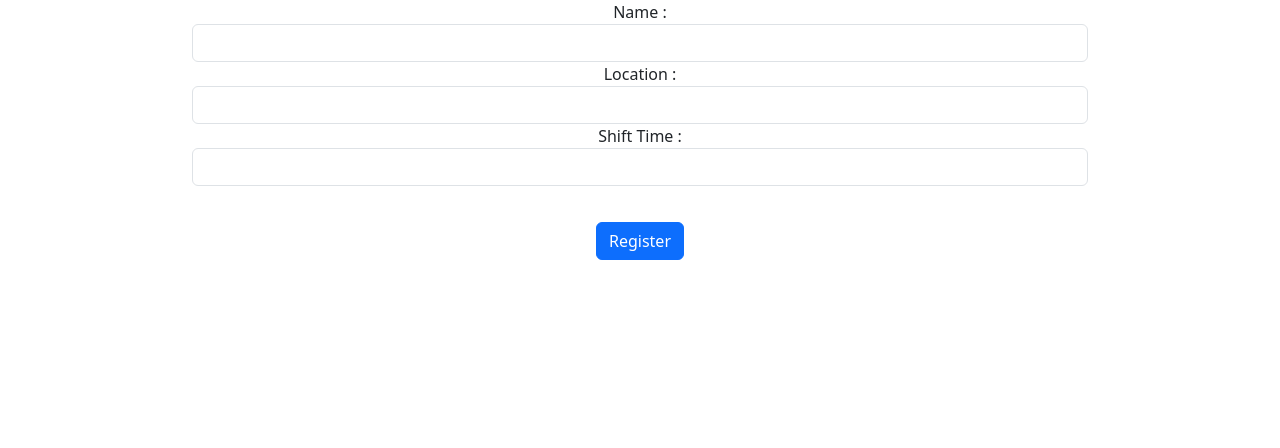
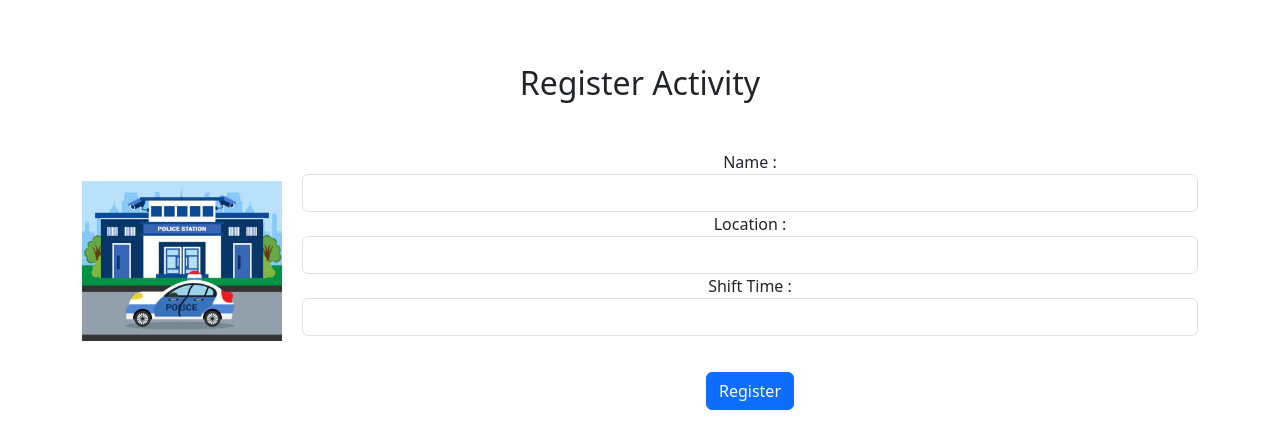
Before and after one commit to shubhamlokhande2147/Police-Duty-Scheduling, a React (Create React App) app in the folder PDS_React/pdsapp/: page /addactivity in a window 1280 px wide. Shown: the top 448 px of the page. Built offline with nearby package versions, Linux system fonts and the light colour scheme.

Commit message:
add css im multiple component

```diff
--- a/PDS_React/pdsapp/src/pages/Attendance_Master/Activity_Registration.js
+++ b/PDS_React/pdsapp/src/pages/Attendance_Master/Activity_Registration.js
@@ -24,8 +24,15 @@ export default function Activity_Registration() {
     })
   }
   return (
-    <div style={{ display: "flex", justifyContent: "center" }}>
-    <form  style={{width:"70%"}}>
+  <>
+    <div style={{marginTop:"5%"}}> <h2>Register Activity</h2></div>
+    <div style={{ display: 'flex', justifyContent: 'center' }}>
+
+    <div style={{ display: 'flex', alignItems: 'center' }}>
+      <img src="../images/Activity.JPG" alt="Your Image" style={{ width: '200px', marginRight: '20px', marginTop:"1px" }} />
+    </div>
+
+    <form  style={{width:"70%", marginTop:"40px"}}>
   <div className="form-group">
     <label htmlFor="name">Name :</label>
     <input type="text" className="form-control" id="name" name="name"
@@ -52,6 +59,6 @@ export default function Activity_Registration() {
 
   <button type="button" className="btn btn-primary" style={{ marginTop: '4%' }} onClick={addActivity}>Register</button>
 </form>
-    </div>
+    </div></>
   )
 }
--- a/PDS_React/pdsapp/src/pages/Attendance_Master/Schedule_Duty.js
+++ b/PDS_React/pdsapp/src/pages/Attendance_Master/Schedule_Duty.js
@@ -99,21 +99,22 @@ export default function Schedule_Duty() {
     <div>
         <AM_Home></AM_Home>
         <br></br>
-      {/* <div style={{ display: "flex", justifyContent: "center" }}>
-        <form style={{ width: "70%" }}>
-          */}
+
+    <div style={{marginTop:"2%"}}> <h2>Schedule Duty</h2></div>
 
 <div style={{ display: 'flex', justifyContent: 'center' }}>
         <div style={{ display: 'flex', alignItems: 'center', width: '70%' }}>
           {/* Image */}
           <div style={{ flex: '1' }}>
-            <img src="../images/Schedule.png" alt="Your Image" style={{ maxWidth: '100%', height: 'auto' }} />
+            <img src="../images/Schedule.png" alt="Your Image" style={{ maxWidth: '100%', height: 'auto', marginTop:"30px" }} />
           </div>
+
+
           <form style={{ flex: '2', marginLeft: '20px' }}>
 
 
 
-          <div className="form-group">
+          <div className="form-group" style={{ marginTop:"10px" }}  >
             <label htmlFor="activity">Activity:</label>
             <select
               className="form-control"
```
Also changed, not shown: PDS_React/pdsapp/public/images/Activity.JPG (added), 1 other file (tests, documents, lock files or other folders).
